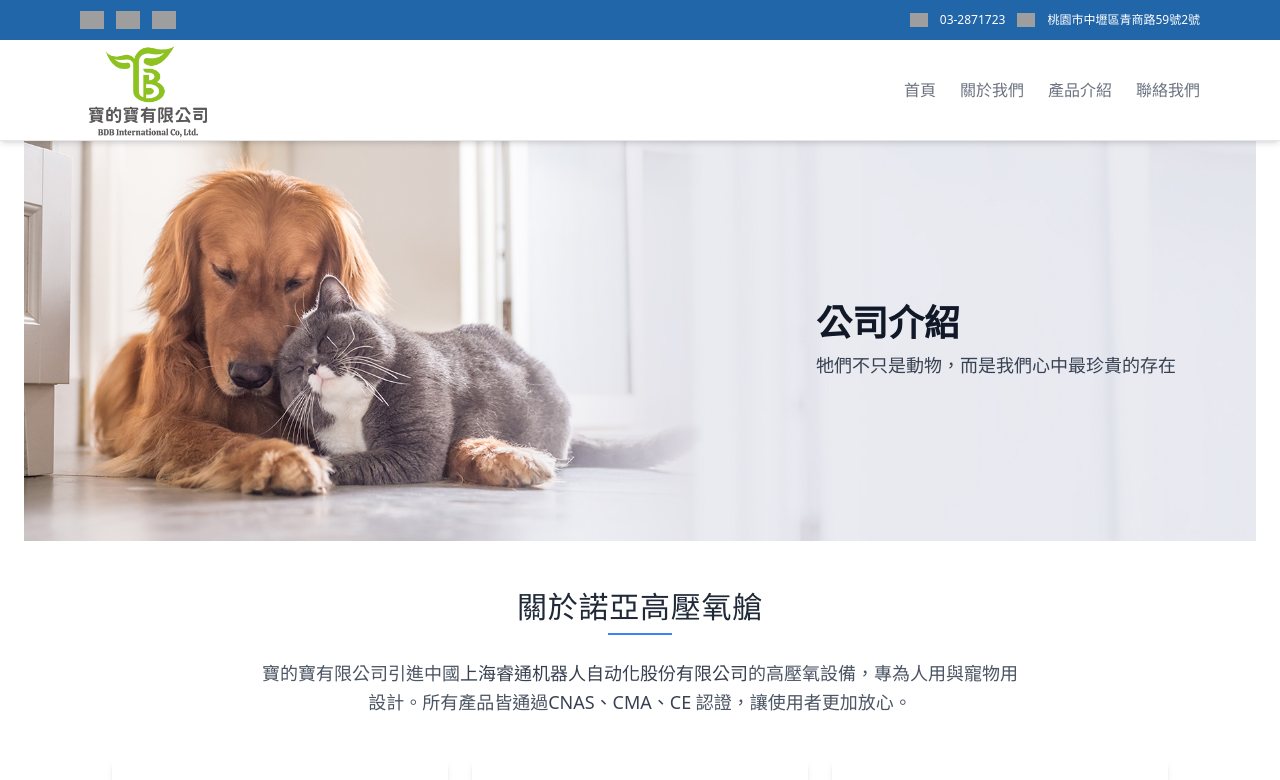
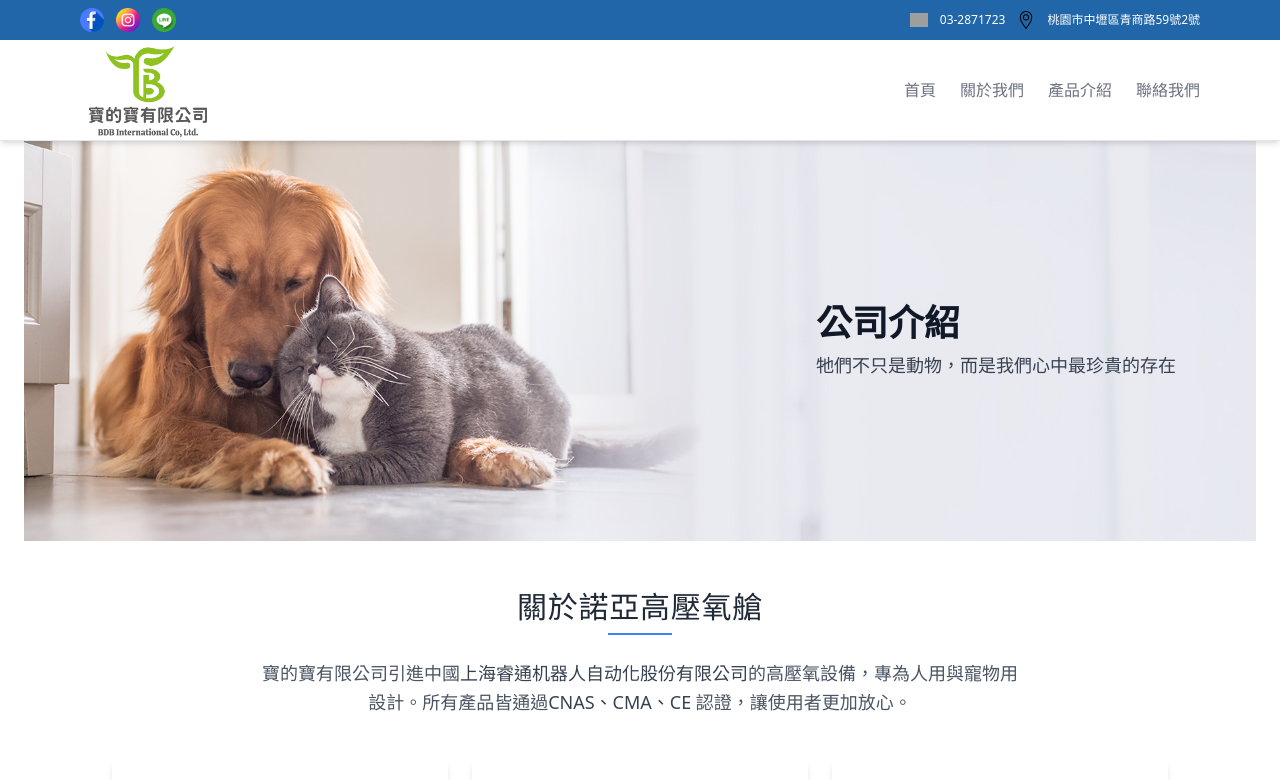
Before and after one commit to frankfu88/bdb, a Next.js app: page / in a window 1280 px wide. Shown: the top 780 px of the page. Built offline with nearby package versions, Linux system fonts and the light colour scheme; grey boxes are pictures that could not be loaded.

Commit message:
網頁頭頂icons補回來

```diff
--- a/src/app/layout.tsx
+++ b/src/app/layout.tsx
@@ -45,21 +45,21 @@ export default function RootLayout({ children }: { children: React.ReactNode })
               {/* 🔗 社群連結 */}
               <div className="flex items-center space-x-3">
                 <a href="https://www.facebook.com" target="_blank" rel="noopener noreferrer" title="Facebook">
-                  <Image src="/images/facebook.png" alt="Facebook" width={24} height={24} />
+                  <Image src="/images/icons/facebook.png" alt="Facebook" width={24} height={24} />
                 </a>
                 <a href="https://www.instagram.com" target="_blank" rel="noopener noreferrer" title="Instagram">
-                  <Image src="/images/instagram.png" alt="Instagram" width={24} height={24} />
+                  <Image src="/images/icons/instagram.png" alt="Instagram" width={24} height={24} />
                 </a>
                 <a href="https://line.me/ti/p/@464hptwo" target="_blank" rel="noopener noreferrer" title="LINE">
-                  <Image src="/images/line.png" alt="LINE" width={24} height={24} />
+                  <Image src="/images/icons/line.png" alt="LINE" width={24} height={24} />
                 </a>
               </div>
 
               {/* 📞 聯絡資訊 */}
               <div className="flex items-center space-x-3">
-                <Image src="/images/telephone.png" alt="電話" width={18} height={18} />
+                <Image src="/images/icons/telephone.png" alt="電話" width={18} height={18} />
                 <span>03-2871723</span>
-                <Image src="/images/location.png" alt="地址" width={18} height={18} />
+                <Image src="/images/icons/location.png" alt="地址" width={18} height={18} />
                 <span>桃園市中壢區青商路59號2號</span>
               </div>
             </div>
```
